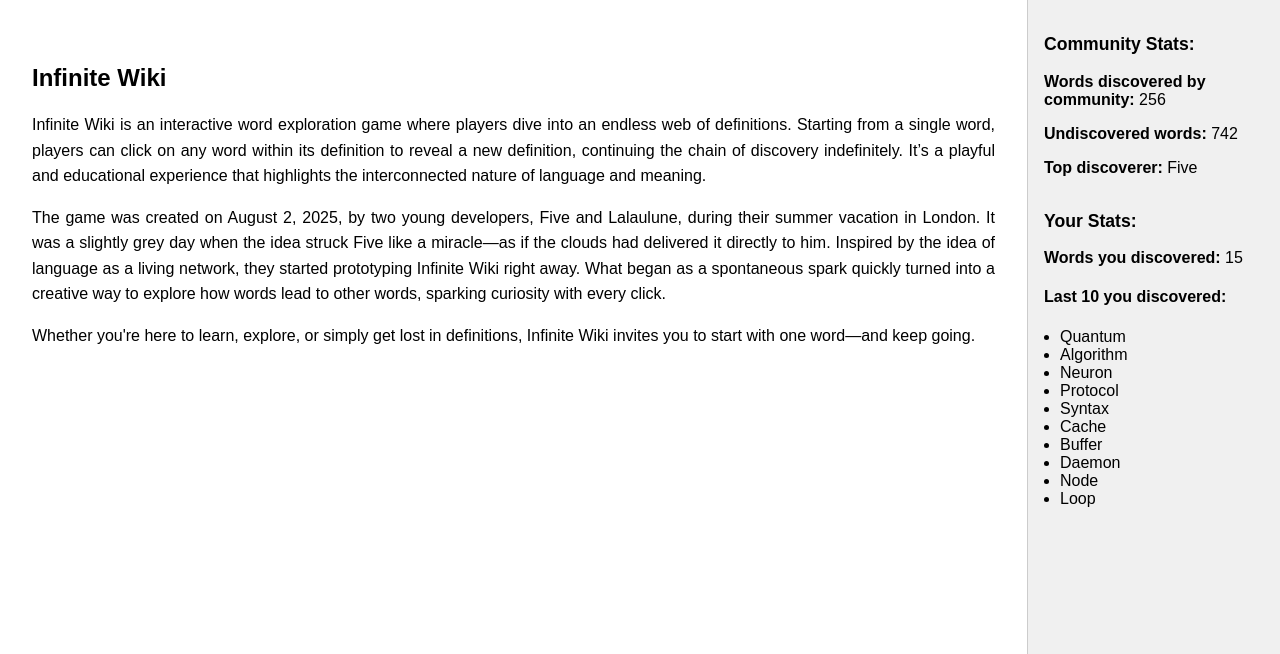
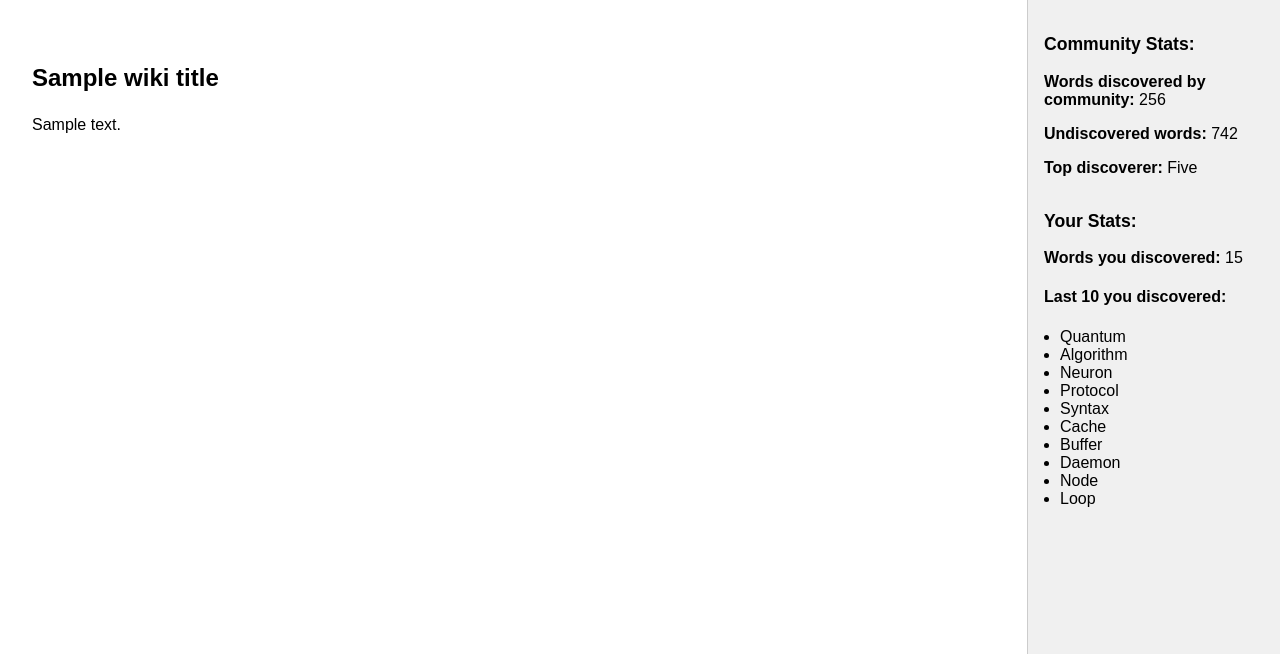
Before and after one commit to FrenchFive/InfiniteWiki, a Flask app: template templates/index.html in a window 1280 px wide. Shown: the part 71-725 px from the top of the page. Run offline with Flask 3, Linux system fonts and the light colour scheme; the template is opened without the code that fills it: most values are stand-ins (such as "Sample title", 1, 10 or a date in 2020); parts of the project's set-up code (start-up, migrations or seed data) failed here and were passed over.

Commit message:
Refactor article generation and homepage rendering
Normalized token generation by removing spaces, updated article prompt to require at least 500 words, and refactored homepage and article routes to dynamically fetch and render article content from the database. Also renamed info.txt to default_article.txt and updated the index template to display dynamic content.

```diff
--- a/app.py
+++ b/app.py
@@ -14,7 +14,7 @@ OPENAI_API_KEY = os.getenv("OPENAI_API_KEY")
 app = Flask(__name__)
 
 def generate_token(word):
-    word = word.lower().strip()
+    word = word.lower().strip().replace(" ", "")  # Normalize the word for token generation
 
     if not word.isalnum():
         return -1  # Invalid token if the word contains non-alphanumeric characters
@@ -101,11 +101,11 @@ def gen_article(token, name, user):
         input=[
             {
                 "role": "system",
-                "content": "You are an expert in creating detailed articles for a wiki. Only output the article text without any additional commentary."
+                "content": "You are an expert in creating detailed articles for a wiki (at least 500 words). Only output the article text without any additional commentary."
             },
             {
                 "role": "user",
-                "content": f"Create a detailed article about {name}. The article should be informative and engaging."
+                "content": f"Create a detailed article about {name}."
             }
         ],
     )
@@ -120,10 +120,19 @@ def gen_article(token, name, user):
 
     conn.commit()
     conn.close()
+    return response.output_text
 
 @app.route('/')
 def index():
-    return render_template('index.html')
+    conn = sqlite3.connect('wiki.db')
+    cursor = conn.cursor()
+    cursor.execute('SELECT * FROM articles WHERE name = ?', ("Infinite Wiki",))
+    article = cursor.fetchone()
+    conn.close()
+
+    info_text = gen_links(article[3])
+    return render_template('index.html', wiki_title=article[2], wiki_content=info_text)
+
 
 @app.route('/article/<token>')
 def article(token):
@@ -139,10 +148,10 @@ def article(token):
         info_text = article[3]
 
         if len(info_text) == 0:
-            gen_article(token, name, "user")  # Generate article if it doesn't exist
+            info_text = gen_article(token, name, "user")  # Generate article if it doesn't exist
 
-        article[3] = gen_links(token, name)
-        return render_template('article.html', article=article)
+        info_text = gen_links(article[3])
+        return render_template('index.html', wiki_title=name, wiki_article=article)
     else:
         return "Article not found + ", 404
 
--- a/prompt.txt
+++ b/prompt.txt
@@ -0,0 +1 @@
+You are an expert in creating detailed articles for a wiki (at least 500 words). Only output the article text without any additional commentary.
--- a/templates/index.html
+++ b/templates/index.html
@@ -18,22 +18,9 @@
 
   <main>
     <div class="content">
-      <h2>Infinite Wiki</h2>
+      <h2>{{ wiki_title }}</h2>
       <p>
-        Infinite Wiki is an interactive word exploration game where players dive into an endless web of definitions.
-        Starting from a single word, players can click on any word within its definition to reveal a new definition,
-        continuing the chain of discovery indefinitely. It’s a playful and educational experience that highlights the
-        interconnected nature of language and meaning.
-      </p>
-      <p>
-        The game was created on August 2, 2025, by two young developers, Five and Lalaulune, during their summer vacation in London.
-        It was a slightly grey day when the idea struck Five like a miracle—as if the clouds had delivered it directly to him.
-        Inspired by the idea of language as a living network, they started prototyping Infinite Wiki right away.
-        What began as a spontaneous spark quickly turned into a creative way to explore how words lead to other words,
-        sparking curiosity with every click.
-      </p>
-      <p>
-        Whether you're here to learn, explore, or simply get lost in definitions, Infinite Wiki invites you to start with one word—and keep going.
+        {{ wiki_content }}
       </p>
     </div>
 
```
Also changed, not shown: default_article.txt (renamed from info.txt).
